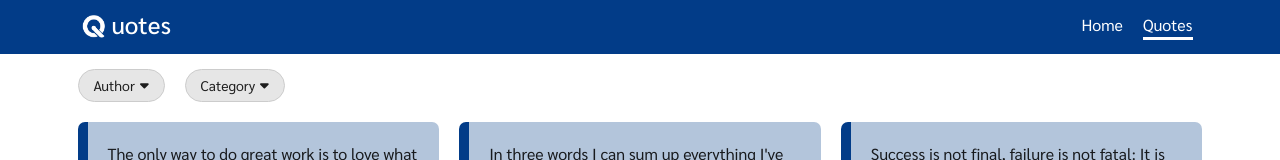
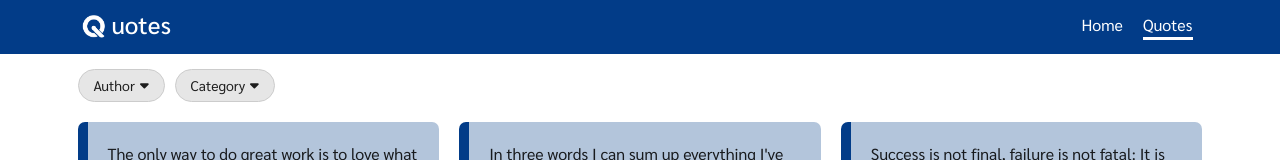
Before and after one commit to Adnan-Sait/ui-projects, a React (Create React App) app in the folder quotes/: page /quotes in a window 1280 px wide. Shown: the top 160 px of the page. Built offline with nearby package versions, Linux system fonts and the light colour scheme.

Commit message:
Quotes: Filter styling fix

```diff
--- a/quotes/src/components/QuotesFilter/QuotesFilter.module.css
+++ b/quotes/src/components/QuotesFilter/QuotesFilter.module.css
@@ -1,4 +1,4 @@
 .filterSection {
   display: flex;
-  gap: var(--app-sizes-size-20);
+  gap: var(--app-sizes-size-10);
 }
```
